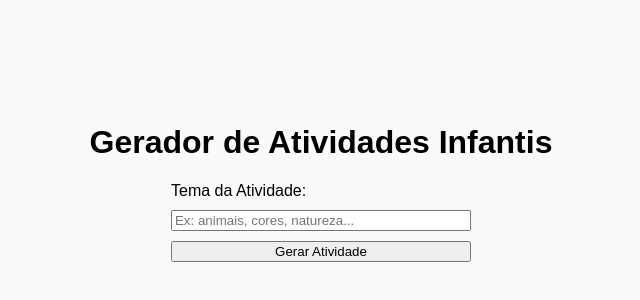
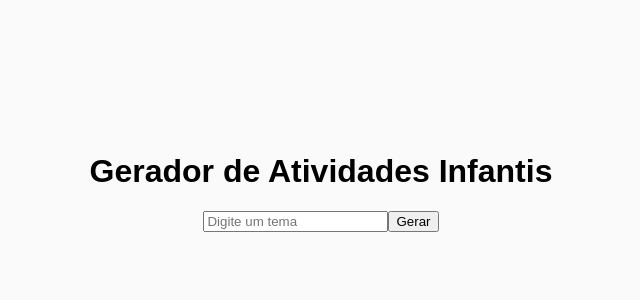
Before and after one commit to letiricetti2-alt/gerador-de-atividades-infantis, a Next.js app: page / in a window 1280 px wide. Shown: the part 218-518 px from the top of the page, without its empty margins (319-959 px from the left). Built offline with nearby package versions, Linux system fonts and the light colour scheme.

Commit message:
Update page.jsx

```diff
--- a/app/page.jsx
+++ b/app/page.jsx
@@ -1,3 +1,5 @@
+"use client";
+
 export default function Home() {
   async function gerarAtividade(e) {
     e.preventDefault();
@@ -14,20 +16,19 @@ export default function Home() {
   }
 
   return (
-    <div style={{
-      display: "flex",
-      flexDirection: "column",
-      alignItems: "center",
-      justifyContent: "center",
-      minHeight: "100vh",
-      fontFamily: "sans-serif",
-      backgroundColor: "#fafafa",
-    }}>
+    <div
+      style={{
+        display: "flex",
+        flexDirection: "column",
+        alignItems: "center",
+        justifyContent: "center",
+        height: "100vh",
+      }}
+    >
       <h1>Gerador de Atividades Infantis</h1>
-      <form onSubmit={gerarAtividade} style={{ display: "flex", flexDirection: "column", gap: "10px", width: "300px" }}>
-        <label htmlFor="tema">Tema da Atividade:</label>
-        <input type="text" id="tema" name="tema" placeholder="Ex: animais, cores, natureza..." required />
-        <button type="submit">Gerar Atividade</button>
+      <form onSubmit={gerarAtividade}>
+        <input name="tema" placeholder="Digite um tema" />
+        <button type="submit">Gerar</button>
       </form>
     </div>
   );
```
